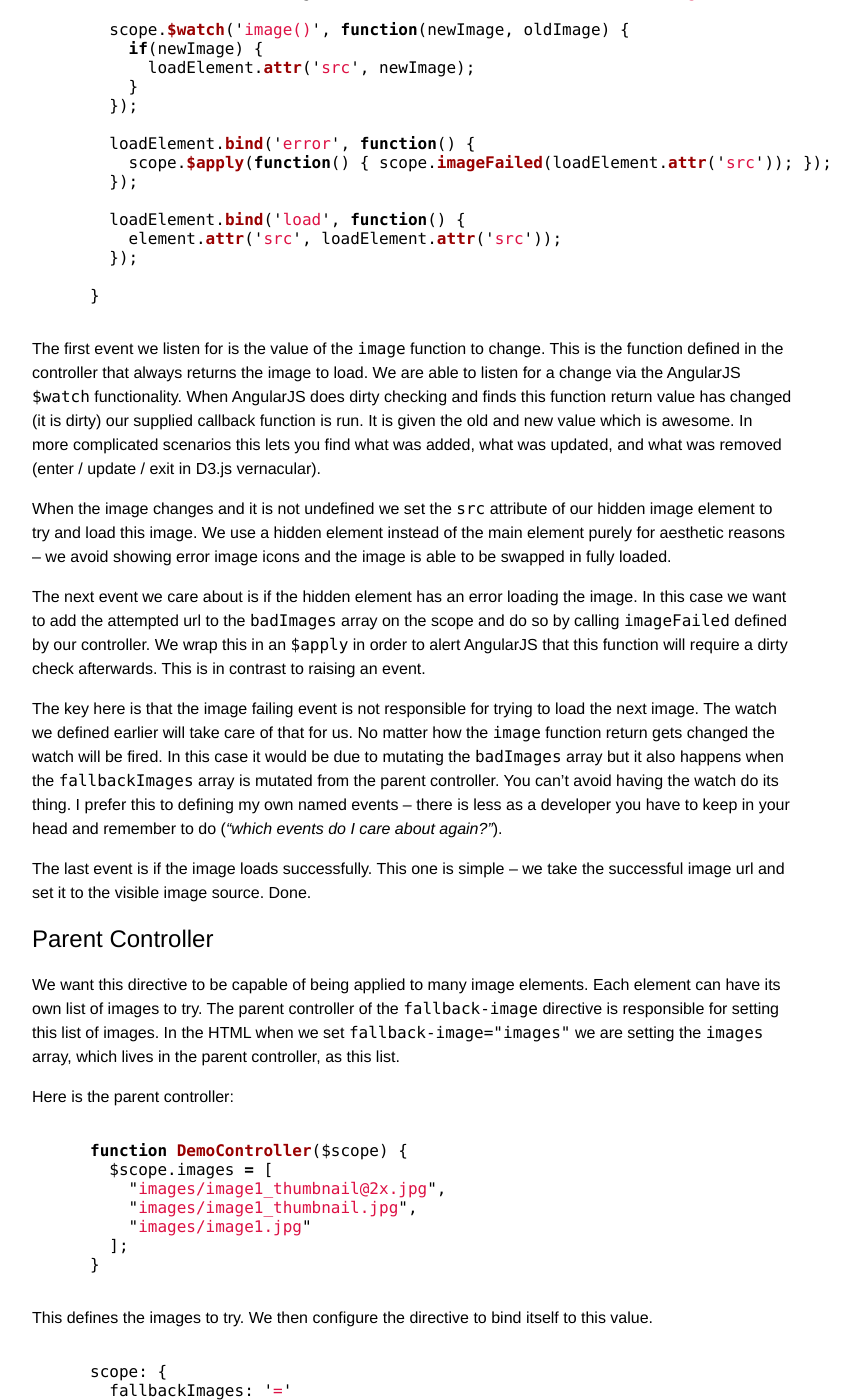
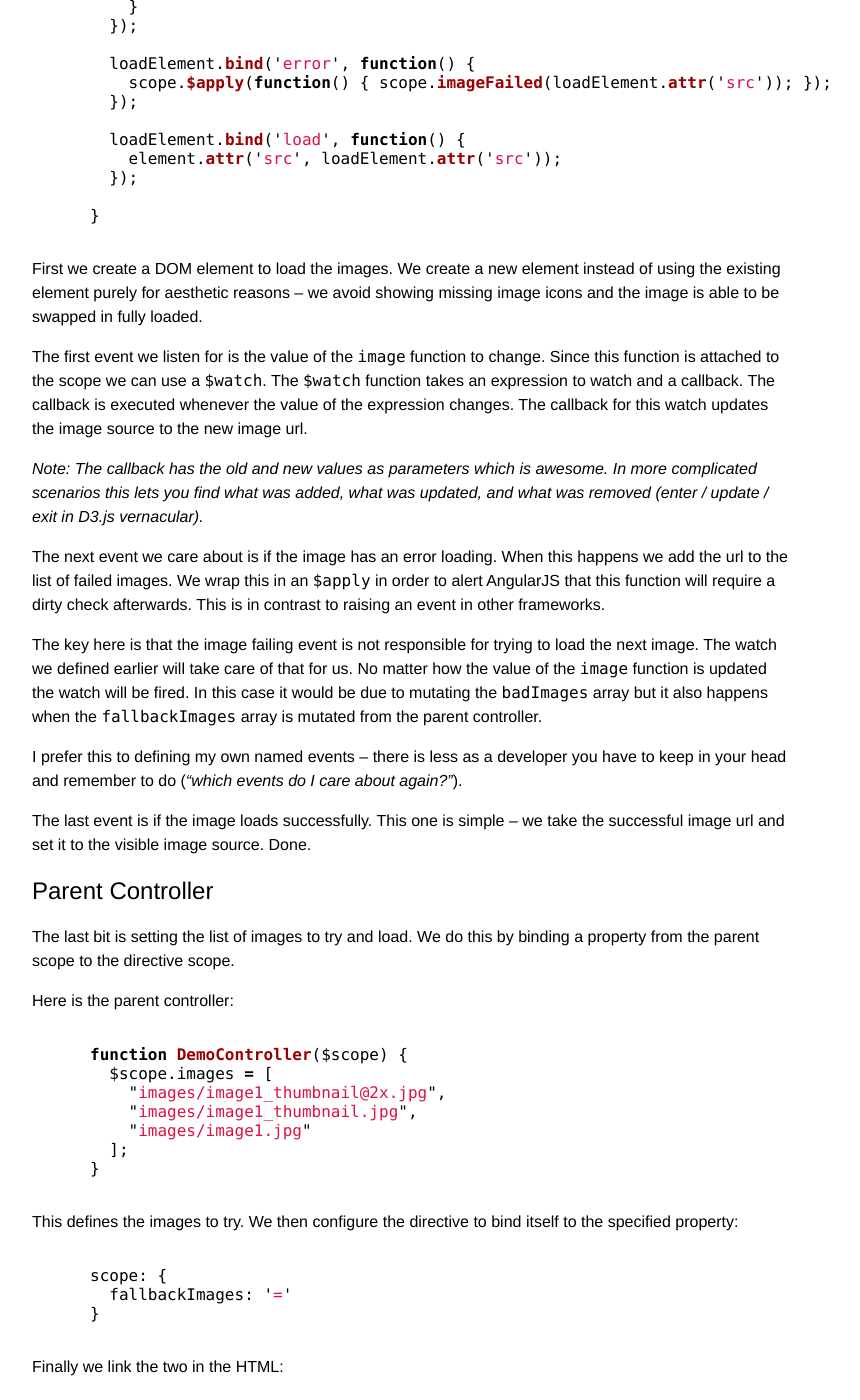
Before and after one commit to ambroisep/hueypetersen, a Jekyll site: the page built from _posts/2012-07-24-creating-a-fallback-image-directive-with-angularjs.markdown, in a window 1280 px wide and 1400 px high, scrolled down 2232 px. Shown: the whole window, without its empty margins (228-1088 px from the left). Built offline with Jekyll 4.4.1, drawn with Linux system fonts in a browser that asks for light colours; some of the changed text lies outside the part shown.

Commit message:
finalized post / layout

```diff
--- a/_layouts/default.html
+++ b/_layouts/default.html
@@ -13,13 +13,12 @@
 </head>
 <body>
   <header>
+    {% if page.section == 'home' %}
     <b><a href="/">Home</a></b>
-    <a href="#">About</a>
-    <a href="#">Projects</a>
+    {% else %}
+    <a href="/">Home</a>
+    {% endif %}
   </header>
 	{{ content }}
-  <footer>
-    You can reach me at <a href="mailto:eyston@gmail.com">eyston@gmail.com</a> or via twitter <a href="http://twitter.com/hueypetersen">@hueypetersen</a>.
-	</footer>
 </body>
 </html>
--- a/_layouts/post.html
+++ b/_layouts/post.html
@@ -1,7 +1,12 @@
 ---
 layout: default
+section: post
 ---
 
 <h1>{{ page.title }}</h1>
 
 {{ content }}
+
+<footer>
+	You can reach me at <a href="mailto:eyston@gmail.com">eyston@gmail.com</a> or via twitter <a href="http://twitter.com/hueypetersen">@hueypetersen</a>.
+</footer>
--- a/_posts/2012-07-24-creating-a-fallback-image-directive-with-angularjs.markdown
+++ b/_posts/2012-07-24-creating-a-fallback-image-directive-with-angularjs.markdown
@@ -1,47 +1,47 @@
 ---
 layout: post
 title: Creating a Fallback Image Directive with AngularJS
-summary: In an effort to learn AngularJS I'm implementing features in a current Javascript Backbone application using AngularJS.  This AngularJS directive takes a list of image URL's and tries each one in succession taking the first success and sets it to the images src tag.
+summary: In an effort to learn AngularJS I'm implementing features in a current Javascript Backbone application using AngularJS.  Here I create a directive that allows an image tag to be supplied a list of urls to try.
 ---
 
-AngularJS is a Javascript UI framework I've been playing with lately.  The key strength of AngularJS is its declarative nature.  You can define how you want your model to be represented in the UI and the framework takes care of ensuring the DOM is always up to date.  This is done via dirty checking your model, which has been attached to a scope (something AngularJS controls).  This is in contrast to other Javascript UI frameworks which require that your model inherit from a framework base model and then you subscribe to events, of which I'm not a fan (inheritance or events).
+AngularJS is a Javascript UI framework I've been playing with lately.  The key strength of AngularJS is its declarative nature.  You can define how you want your model to be represented in the UI and the framework takes care of ensuring the DOM is always up to date.  This is done via dirty checking your model.  This is in contrast to other Javascript UI frameworks which require that your model inherit from a framework base model and then you subscribe to events, of which I'm not a fan (inheritance or events).
 
 The dirty checking is perhaps inelegant and a potential performance concern but the benefits are attractive enough that I can get over this nagging until it is proven to be an actual, not imaginary, problem.
 
 The other aesthetic to get used to is having your HTML littered with AngularJS directives.  Again, learn to deal with it.
 
+This post assumes you have some familiarity with AngularJS and glosses over a few details.  If that is not the case there are solid video tutorials on the [AngularJS site](http://angularjs.org/).
+
 Fallback Images
 ----
 
-So I have a current application which loads a thumbnail image for an asset.  This thumbnail image may not exist and if it does not we fallback to loading the full image.  This same thing could be applied to retina caliber thumbnails -- we try to load a retina thumbnail first, then a non-retina thumbnail, then the full image.
+I have an application which loads a thumbnail image for an asset.  This thumbnail image may not exist and if it does not we fallback to loading the full image.  This could be expanded with retina caliber thumbnails -- we try to load a retina thumbnail first, then a non-retina thumbnail, then the full image.
 
 We can boil it down to: **provided a list of image urls the first one that loads is used**.
 
 Here is what we want the HTML to look like:
 
 {% highlight html %}
-<body ng-app="DemoApp" ng-controller="DemoController">
+<body ng-controller="DemoController">
   <img fallback-images="images" />
 </body>
 {% endhighlight %}
 
-The `ng-app="DemoApp"` wires up the AngularJS application and the `ng-controller="DemoController"` wires up the controller.  The `fallback-images` is the directive we are going to write.  It is assigned a model property on the `DemoController`, in this case `images`.
-
-For more information on the `ng-app` and `ng-controller` directives check the AngularJS tutorials (they are useful).
+The `fallback-images` attribute is the directive we are going to write.
 
 Writing Directives
 ---
 
-Directives are responsible for wiring up the DOM and your model.  This two way binding is what makes AngularJS attractive and many useful directives are included out of the box.  For cases that are not covered the answer is to write your own directive.  Most jQuery you would normally be writing is now a directive.
+Directives are responsible for wiring up the DOM and your model.  This two way binding is what makes AngularJS attractive and many useful directives are included out of the box.  For cases that are not covered the answer is to write your own directive.  Most jQuery you would normally write is now a directive.
 
 For this directive we need a controller and a linking function.
 
 Controller
 ---
 
-The controller is where your view model type code lives.  It should be DOM ignorant.  The controller model will end up having a plain javascript object (POJO) that represents the view.  This is nice for development and testing.
+The controller is where your view model code lives.  It should be DOM ignorant.  The controller model will end up having plain javascript objects (POJOs) that represents the view.  This is nice for development and testing.
 
-For our case the view model is pretty simple -- the current image url to use.  In order to compute this we have an array of urls to try and an array of urls that have failed.  Both of these arrays are just javascript arrays.
+For our case the view model is pretty simple -- the image url to use.  In order to compute this we have an array of urls to try and an array of urls that have failed.  Both of these arrays are just javascript arrays.
 
 Here is the controller:
 
@@ -70,14 +70,16 @@
 
 We initialize `badImages` to an empty array and whenever we call `imageFailed` we add the image to the `badImages` array.  Easy enough.
 
-The `image` function returns the image we should be using (or undefined if there is no image left to try).  Given an array of images (defined as `$scope.fallbackImages` and set by the parent controller) and an array of bad images (the previously discussed `$scope.badImages`) the image function will always return the image we want to use.  This is easy to reason about and test, and could be broken out to a pure function that the `$scope` calls supplying the parameters.
+The `image` function returns the image url to use (or undefined if there is no image).  For example if the image array is `['image1.jpg', 'image2.jpg', 'image3.jpg']` and the failed images are `['image1.jpg']` then the function returns `'image2.jpg'`.
+
+*Note: This function could be broken out as a pure function which the `$scope` function calls supplying parameters.  For such a small bit of logic I'm cool having it inside the controller.  Plus this is still very testable, just not 'pure'.*
 
 Linking
 ---
 
-The linking function is the function that gets run once the DOM element the directive has been attached to is loaded.  So in the case above the `fallback-images` linking function will be run once the `img` tag is loaded.  This is the perfect time to wire up event listeners to both the DOM and to the model.
+The linking function is where you hide much of your DOM specific code.  It is executed once the DOM element is ready which is the perfect time to wire up event listeners to both the DOM and the model.
 
-We care about a few events.  We care when the image to load has been changed.  We care when we load an image successfully and we care when we fail to load an image.  This covers our bases.
+We care about a few events: when the image to load is updated, when an image is loaded successfully, and when an image fails to load.
 
 Here is the linking function which wires up those three events:
 
@@ -105,20 +107,24 @@
 
 {% endhighlight %}
 
-The first event we listen for is the value of the `image` function to change.  This is the function defined in the controller that always returns the image to load.  We are able to listen for a change via the AngularJS `$watch` functionality.  When AngularJS does dirty checking and finds this function return value has changed (it is dirty) our supplied callback function is run.  It is given the old and new value which is awesome.  In more complicated scenarios this lets you find what was added, what was updated, and what was removed (enter / update / exit in D3.js vernacular).
+First we create a DOM element to load the images.  We create a new element instead of using the existing element purely for aesthetic reasons -- we avoid showing missing image icons and the image is able to be swapped in fully loaded.
 
-When the image changes and it is not undefined we set the `src` attribute of our hidden image element to try and load this image.  We use a hidden element instead of the main element purely for aesthetic reasons -- we avoid showing error image icons and the image is able to be swapped in fully loaded.
+The first event we listen for is the value of the `image` function to change.  Since this function is attached to the scope we can use a `$watch`.  The `$watch` function takes an expression to watch and a callback.  The callback is executed whenever the value of the expression changes.  The callback for this watch updates the image source to the new image url.
 
-The next event we care about is if the hidden element has an error loading the image.  In this case we want to add the attempted url to the `badImages` array on the scope and do so by calling `imageFailed` defined by our controller.  We wrap this in an `$apply` in order to alert AngularJS that this function will require a dirty check afterwards.  This is in contrast to raising an event.
+*Note: The callback has the old and new values as parameters which is awesome. In more complicated scenarios this lets you find what was added, what was updated, and what was removed (enter / update / exit in D3.js vernacular).*
 
-The key here is that the image failing event is not responsible for trying to load the next image.  The watch we defined earlier will take care of that for us.  No matter how the `image` function return gets changed the watch will be fired.  In this case it would be due to mutating the `badImages` array but it also happens when the `fallbackImages` array is mutated from the parent controller.  You can't avoid having the watch do its thing.  I prefer this to defining my own named events -- there is less as a developer you have to keep in your head and remember to do (*"which events do I care about again?"*).
+The next event we care about is if the image has an error loading.  When this happens we add the url to the list of failed images.  We wrap this in an `$apply` in order to alert AngularJS that this function will require a dirty check afterwards.  This is in contrast to raising an event in other frameworks.
+
+The key here is that the image failing event is not responsible for trying to load the next image.  The watch we defined earlier will take care of that for us.  No matter how the value of the `image` function is updated the watch will be fired.  In this case it would be due to mutating the `badImages` array but it also happens when the `fallbackImages` array is mutated from the parent controller.
+
+I prefer this to defining my own named events -- there is less as a developer you have to keep in your head and remember to do (*"which events do I care about again?"*).
 
 The last event is if the image loads successfully.  This one is simple -- we take the successful image url and set it to the visible image source.  Done.
 
 Parent Controller
 ---
 
-We want this directive to be capable of being applied to many image elements.  Each element can have its own list of images to try.  The parent controller of the `fallback-image` directive is responsible for setting this list of images.  In the HTML when we set `fallback-image="images"` we are setting the `images` array, which lives in the parent controller, as this list.
+The last bit is setting the list of images to try and load.  We do this by binding a property from the parent scope to the directive scope.
 
 Here is the parent controller:
 
@@ -134,7 +140,7 @@
 
 {% endhighlight %}
 
-This defines the images to try.  We then configure the directive to bind itself to this value.
+This defines the images to try.  We then configure the directive to bind itself to the specified property:
 
 {% highlight javascript %}
 
@@ -144,6 +150,19 @@
 
 {% endhighlight %}
 
-The `=` configures the `fallbackImages` value on the directives scope to be bound to the parent scope's specified property, which in this case is `images`.  If the directive mutates `fallbackScope` then the `images` array will reflect this and vice-versa.  Watches will also be fired.
+Finally we link the two in the HTML:
 
-With this we can have a parent controller responsible for many image elements each having their own array of fallback images to try.
+{% highlight html %}
+<img fallback-images="images" />
+{% endhighlight %}
+
+The result of this is that the `fallbackImages` property of the directive scope is bound to the `images` property of the parent controller scope.  A change to one is a change to both.
+
+Closing
+---
+
+So this was my first directive.  There is plenty more to learn such as compiling and pre-linking, but this was a useful exercise to understand linking and directive scopes.
+
+I've created a [jsfiddle](http://jsfiddle.net/eyston/URrbN/) with it all put together.
+
+Feedback welcome!
--- a/index.html
+++ b/index.html
@@ -1,5 +1,6 @@
 ---
 layout: default
+section: home
 ---
 <h1>Huey Petersen</h1>
 <ul class="posts">
```
